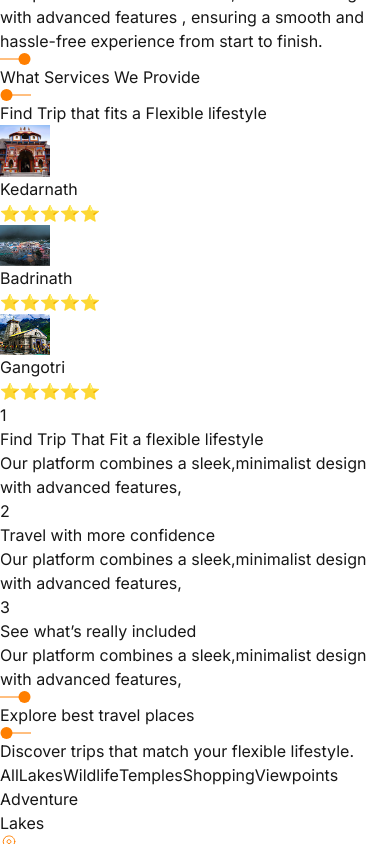
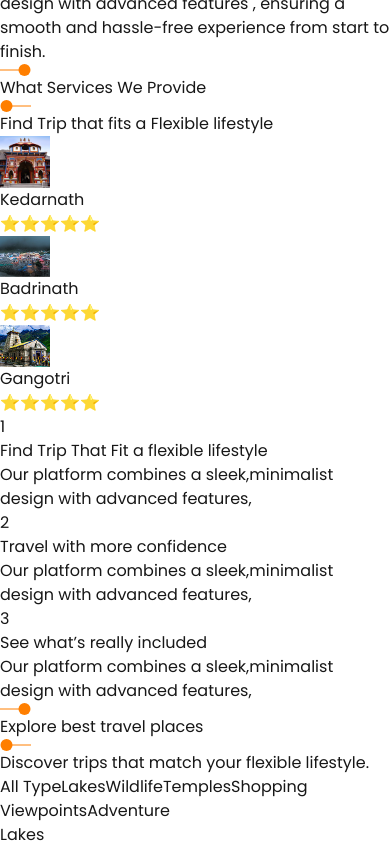
Before and after one commit to saurabh-anthwal/trip, a Next.js app: page / in a window 390 px wide. Shown: the part 860-1704 px from the top of the page. Built offline with nearby package versions, Linux system fonts and the light colour scheme.

Commit message:
laptop ui fixed

```diff
--- a/src/app/layout.tsx
+++ b/src/app/layout.tsx
@@ -1,10 +1,14 @@
 import type { Metadata } from "next";
-import { Inter } from "next/font/google";
+import { Poppins } from "next/font/google";
 import "./globals.css";
 import Navbar from "@/components/layout/Navbar";
 import Footer from "@/components/layout/Footer";
 
-const inter = Inter({ subsets: ["latin"] });
+const poppins = Poppins({
+  subsets: ["latin"], // Use "latin" instead of "Poppins"
+  weight: ["400", "500", "600", "700"], // Add required font weights
+  variable: "--font-poppins", // Optional: Define a CSS variable for usage
+});
 
 export const metadata: Metadata = {
   title: "Triplanza - Your Travel Companion",
@@ -18,7 +22,7 @@ export default function RootLayout({
 }) {
   return (
     <html lang="en">
-      <body className={inter.className}>
+      <body className={poppins.className}>
         <Navbar />
         {children}
         <Footer />
--- a/src/components/layout/Navbar.tsx
+++ b/src/components/layout/Navbar.tsx
@@ -1,5 +1,5 @@
 'use client';
-
+import Image from 'next/image';
 import Link from 'next/link';
 
 export default function Navbar() {
@@ -14,14 +14,11 @@ export default function Navbar() {
 
   return (
     <nav className="fixed top-0 left-0 right-0 bg-white z-50 shadow-sm">
-      <div className="max-w-7xl mx-auto px-4 sm:px-6 lg:px-8">
+      <div className="px-4 max-w-7xl mx-auto sm:px-6 lg:px-8">
         <div className="flex justify-between items-center h-20">
           {/* Logo */}
           <Link href="/" className="flex items-center">
-            <span className="text-2xl font-bold">
-              <span className="text-black">trip</span>
-              <span className="text-orange-500">lanza</span>
-            </span>
+          <Image alt="triplanza-logo" src="/logo.png" width={200} height={200}/>
           </Link>
 
           {/* Navigation Items */}
--- a/src/components/sections/ExploreSection.tsx
+++ b/src/components/sections/ExploreSection.tsx
@@ -7,7 +7,7 @@ import { FaMapMarkerAlt, FaClock } from "react-icons/fa";
 import Link from "next/link";
 
 const categories = [
-  "All",
+  "All Type",
   "Lakes",
   "Wildlife",
   "Temples",
@@ -17,13 +17,13 @@ const categories = [
 ];
 
 export default function ExploreSection() {
-  const [selectedCategory, setSelectedCategory] = useState("All");
+  const [selectedCategory, setSelectedCategory] = useState("All Type");
   const [searchQuery] = useState("");
   const [isLoading, setIsLoading] = useState(false);
 
   const filteredPlaces = explorePlaces.filter((place) => {
     const matchesCategory =
-      selectedCategory === "All" || place.category === selectedCategory;
+      selectedCategory === "All Type" || place.category === selectedCategory;
     const matchesSearch =
       place.title.toLowerCase().includes(searchQuery.toLowerCase()) ||
       place.location.toLowerCase().includes(searchQuery.toLowerCase());
@@ -37,9 +37,9 @@ export default function ExploreSection() {
   };
 
   return (
-    <section className="pb-20 bg-gradient-to-b from-gray-50 to-white">
+    <section className="bg-gradient-to-b from-gray-50 to-white">
       <div className="max-w-7xl mx-auto px-4 sm:px-6 lg:px-8">
-        <div className="text-center mb-16">
+        <div className="text-center mb-8">
           <div className="flex items-center space-x-4 mx-auto justify-center">
             {/* Left SVG */}
             <svg
@@ -54,7 +54,7 @@ export default function ExploreSection() {
             </svg>
 
             {/* Heading */}
-            <h2 className="text-4xl font-bold text-gray-900">
+            <h2 className="text-4xl text-gray-900">
               Explore best travel places
             </h2>
 
@@ -77,7 +77,7 @@ export default function ExploreSection() {
             </svg>
           </div>
 
-          <p className="mt-4 text-xl text-gray-600 max-w-2xl mx-auto">
+          <p className="text-xl text-black/50 mt-6 max-w-2xl mx-auto">
             Discover trips that match your flexible lifestyle.
           </p>
         </div>
@@ -89,10 +89,10 @@ export default function ExploreSection() {
               <button
                 key={category}
                 onClick={() => handleCategoryChange(category)}
-                className={`px-6 py-3 rounded-full text-base font-medium transition-all duration-300 transform hover:scale-105 ${
+                className={`px-10 py-3 text-md rounded-full font-medium transition-all duration-300 transform hover:scale-105 ${
                   selectedCategory === category
                     ? "bg-orange-500 text-white shadow-lg hover:bg-orange-600"
-                    : "bg-white text-gray-600 hover:bg-orange-50 border-2 border-gray-200"
+                    : "bg-gray-200 text-gray-500 hover:bg-orange-50 border-2 border-gray-200"
                 }`}
               >
                 {category}
@@ -141,7 +141,7 @@ export default function ExploreSection() {
                 </div>
                 <div className="p-6">
                   <div className="flex items-center justify-between mb-3">
-                    <h3 className="text-xl font-bold text-gray-900 group-hover:text-orange-500 transition-colors">
+                    <h3 className="text-2xl text-gray-900 group-hover:text-orange-500 transition-colors">
                       {place.title}
                     </h3>
                   </div>
@@ -340,7 +340,7 @@ export default function ExploreSection() {
           )}
         </div>
         <div className="flex justify-end mt-12">
-          <button className="bg-white text-black border-[1px] border-orange-500 px-8 py-3 rounded-full hover:bg-orange-600 hover:text-white transition-colors">
+          <button className="bg-white text-black border-[1px] border-orange-500 px-10 text-xl py-3 rounded-full hover:bg-orange-600 hover:text-white transition-colors">
             Explore More
           </button>
         </div>
--- a/src/components/sections/GroupTripDestinations .tsx
+++ b/src/components/sections/GroupTripDestinations .tsx
@@ -37,7 +37,7 @@ const packages = [
 
 export default function GroupTripDestinations() {
   return (
-    <div className=" bg-white">
+    <div className="bg-white">
       <div className="text-center mb-12 flex items-center justify-center gap-4 pt-6">
         <div>
           <div className="flex items-center justify-center gap-4">
@@ -269,6 +269,11 @@ export default function GroupTripDestinations() {
           </div>
         ))}
       </div>
+      <div className="flex justify-end mt-12 max-w-7xl mx-auto px-4">
+          <button className="bg-white text-black border-[1px] border-orange-500 px-10 text-xl py-3 rounded-full hover:bg-orange-600 hover:text-white transition-colors">
+            Explore More
+          </button>
+      </div>
     </div>
   );
 }
--- a/src/components/sections/MonthlyPlacesSection.tsx
+++ b/src/components/sections/MonthlyPlacesSection.tsx
@@ -10,7 +10,7 @@ interface Place {
 
 export default function MonthlyPlacesSection() {
   return (
-    <section className="py-16 bg-white">
+    <section className="py-10 bg-white">
       <div className="max-w-7xl mx-auto px-4 sm:px-6 lg:px-8">
         <div className="text-center mb-12 mx-auto flex flex-col">
           <div className="flex items-center justify-center gap-4">
--- a/src/components/sections/ServicesSection.tsx
+++ b/src/components/sections/ServicesSection.tsx
@@ -27,7 +27,7 @@ export default function ServicesSection() {
           </svg>
 
           {/* Heading */}
-          <h2 className="text-4xl font-bold text-gray-900">
+          <h2 className="text-4xl text-gray-900">
             What Services We Provide
           </h2>
 
@@ -49,16 +49,17 @@ export default function ServicesSection() {
             <path d="M7.5 6H31" stroke="#FF7F00" />
           </svg>
         </div>
-        <h2 className="text-[19px] text-black/50 text-center font-normal leading-[22.8px] mb-6">
+        <h2 className="text-[19px] text-black/50 text-center font-normal leading-[22.8px] mb-10">
           Find Trip that fits a Flexible lifestyle
         </h2>
 
-        <div className="flex flex-col md:flex-row items-center justify-center gap-10">
-          <div className="relative w-[600px] h-[577px] rounded-xl overflow-hidden">
+        <div className="flex flex-col md:flex-row w-full justify-center max-w-7xl items-start gap-12">
+          <div className="relative w-full h-[577px] rounded-xl overflow-hidden">
             <Image
               src="/home-img/Badrinath_temple.PNG"
               alt="Main Image"
-              layout="fill"
+              fill
+              className="object-cover w-full h-full"
             />
             <div className="absolute top-[-4px] left-[-20px] bg-[#F9F9F9] shadow-lg rounded-[21px] border border-[#808080] flex items-center px-4 py-2 z-50 w-[234px] h-[84px]">
               <Image
@@ -107,13 +108,13 @@ export default function ServicesSection() {
               </div>
             </div>
           </div>
-          <div className="w-[466px]">
+          <div className="mt-4 w-full">
             {[
               { number: 1, title: "Find Trip That Fit a flexible lifestyle" },
               { number: 2, title: "Travel with more confidence" },
               { number: 3, title: "See what’s really included" },
             ].map((item) => (
-              <div key={item.number} className="my-7">
+              <div key={item.number} className="mb-7">
                 <span className="bg-[#FF7F00] text-white w-[52px] h-[22px] flex items-center justify-center rounded-[9px] font-semibold text-sm">
                   {item.number}
                 </span>
--- a/src/components/sections/StatsSection.tsx
+++ b/src/components/sections/StatsSection.tsx
@@ -48,10 +48,29 @@ export default function StatsSection() {
           <div className="absolute -top-[4rem] right-0 -left-[18rem] w-[312px] h-[305px] bg-[#FF7F00]/20 blur-[98px] z-10"></div>
           <div className="grid grid-cols-2 md:grid-cols-4 gap-8 relative z-10">
             {stats.map((stat, index) => (
-              <div key={index} className="text-center">
-                <h3 className="text-[55px] font-semibold leading-[66px] text-[#808080] text-center font-poppins">
-                  {stat.label}
-                </h3>
+              <div
+                key={index}
+                className={`text-start py-10 ${
+                  index < 3 ? "border-r-2 border-gray-500" : ""
+                }`}
+              >
+                <div className="text-[55px] flex gap-4 items-center justify-start font-semibold leading-[66px] text-[#808080] text-center font-poppins">
+                  <h3>{stat.label}</h3>
+                  <div className="p-2 rounded-full border border-gray-500">
+                    <svg
+                      xmlns="http://www.w3.org/2000/svg"
+                      width="20"
+                      height="20"
+                      viewBox="0 0 15 20"
+                      fill="none"
+                    >
+                      <path
+                        d="M8.20711 0.496994C7.81658 0.10647 7.18342 0.10647 6.79289 0.496994L0.428932 6.86096C0.0384078 7.25148 0.0384078 7.88465 0.428932 8.27517C0.819457 8.66569 1.45262 8.66569 1.84315 8.27517L7.5 2.61831L13.1569 8.27517C13.5474 8.66569 14.1805 8.66569 14.5711 8.27517C14.9616 7.88465 14.9616 7.25148 14.5711 6.86096L8.20711 0.496994ZM8.5 19.2041L8.5 1.2041H6.5L6.5 19.2041H8.5Z"
+                        fill="#FF7F00"
+                      />
+                    </svg>
+                  </div>
+                </div>
                 <p className="mt-2 text-[19px] font-normal leading-[22.8px] text-[#808080]">
                   {stat.description}
                 </p>
```
Also changed, not shown: src/components/sections/HeroSection.tsx (+12 -11 lines), src/components/sections/TestimonialsSection.tsx (+27 -15 lines), public/logo.png (added), 1 other file (tests, documents, lock files or other folders).
